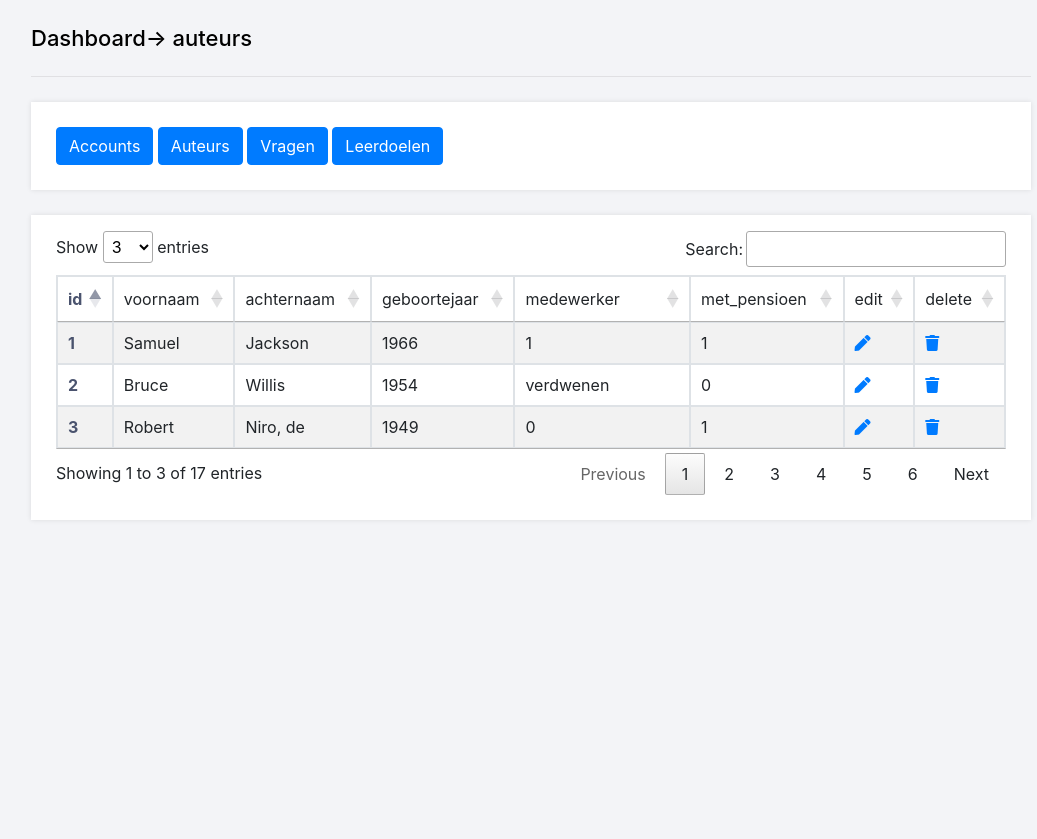
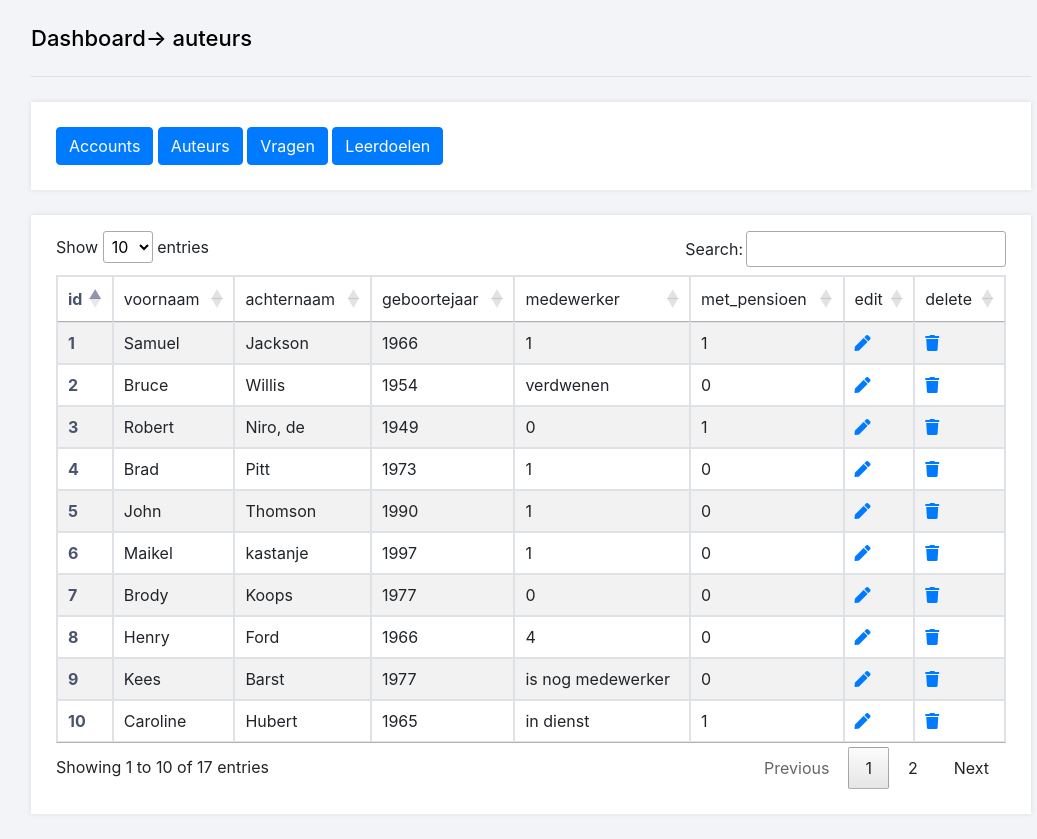
Before and after one commit to Sema-1054531/werkplaats-2-mvc, a Flask app: page /home/auteurs in a window 1280 px wide. Shown: the part 60-899 px from the top of the page, without its empty margins (109-1146 px from the left). Before the commit the page ends 555 px from the top, so only its background shows below. Run offline with Flask 2, Linux system fonts and the light colour scheme; data comes from the database, SQL or seed files in the repository; some libraries are stand-ins or nearby versions.

Commit message:
update layout.html

```diff
--- a/templates/layout.html
+++ b/templates/layout.html
@@ -18,12 +18,6 @@
 	<!-- Datatable JS -->
 	<script src="https://cdn.datatables.net/1.13.1/js/jquery.dataTables.min.js"></script>
 
-
-	<!-- jQuery Library -->
-	<script src="https://cdnjs.cloudflare.com/ajax/libs/jquery/3.6.2/jquery.min.js"></script>
-
-	<!-- Datatable JS -->
-	<script src="https://cdn.datatables.net/1.13.1/js/jquery.dataTables.min.js"></script>
 </head>
 
 <body class="loggedin">
@@ -73,13 +67,11 @@
 		// pagination
 		$(document).ready(function () {
 			$('#example').DataTable({
-				"aLengthMenu": [[3, 5, 10, 25, -1], [3, 5, 10, 25, "All"]],
-				"iDisplayLength": 3
+				"aLengthMenu": [[10, 15, 25, 30, -1], [10, 15, 25, 30, "All"]],
+				"iDisplayLength": 10
 			}
 			);
 		});
-
-
 
 	</script>
 
```
